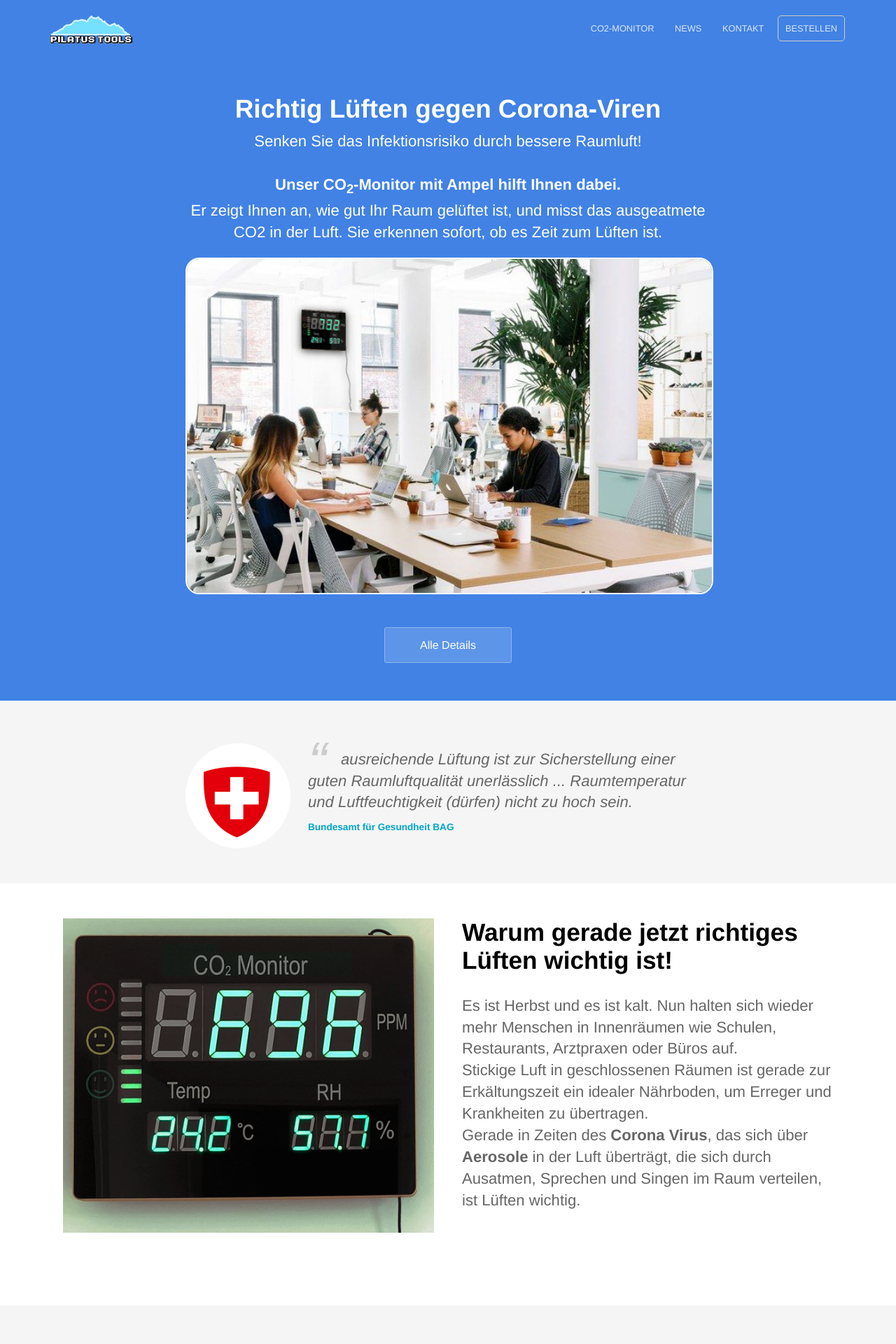
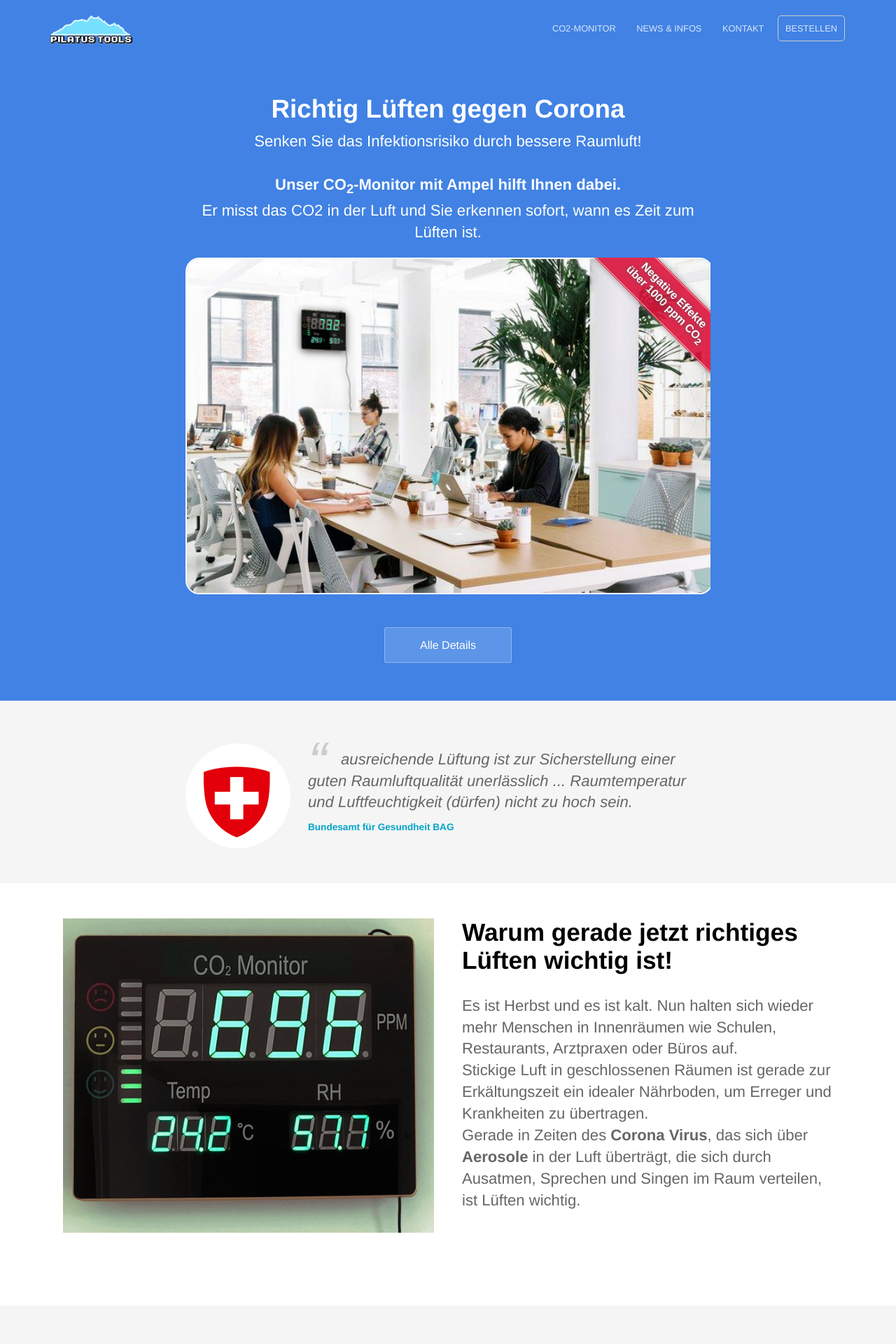
Before and after one commit to raumluft-messen-ch/raumluft-messen-ch.github.io, a Jekyll site: the page built from index.html, in a window 1280 px wide. Shown: the top 1920 px of the page at 70% size. Built offline with Jekyll 4.4.1, drawn with Linux system fonts in a browser that asks for light colours.

Commit message:
adds ribbon and post

```diff
--- a/_data/navigation.yml
+++ b/_data/navigation.yml
@@ -2,7 +2,7 @@
   link: /co2-monitor-ampel/
   new_window: false
   highlight: false
-- name: News
+- name: News & Infos
   link: /news/
   new_window: false
   highlight: false
--- a/_sass/landing-page.scss
+++ b/_sass/landing-page.scss
@@ -65,3 +65,32 @@
 		flex-direction: row-reverse;
 	}
 }
+
+.ribboned {
+	position: relative;
+	overflow: hidden;
+}
+.ribbon {
+	background-color: crimson;
+	opacity: 0.9;
+	overflow: hidden;
+	white-space: nowrap;
+	position: absolute;
+	right: -66px;
+	top: 30px;
+	transform: rotate(45deg);
+	box-shadow: 0 0 10px #888;
+
+	a {
+		border: 1px solid #faa;
+		color: #fff;
+		display: block;
+		font: bold 100% 'Helvetica Neue', Helvetica, Arial, sans-serif;
+		margin: 1px 0;
+		padding: 10px 50px;
+		text-align: center;
+		text-decoration: none;
+		/* for creating shadow */
+		text-shadow: 0 0 5px #444;
+	}
+}
--- a/index.html
+++ b/index.html
@@ -4,14 +4,17 @@ description: Durch den Einsatz unseres CO2-Messgeräts kann optimal gelüftet un
 ---
 <section class="hero">
 	<div class="text-container">
-		<h1 class="editable"><strong>Richtig Lüften gegen Corona-Viren</strong></h1>
+		<h1 class="editable"><strong>Richtig Lüften gegen Corona</strong></h1>
 		<p class="subtext editable">
 			Senken Sie das Infektionsrisiko durch bessere Raumluft!<br>
 			<br>
 			<strong>Unser CO<sub>2</sub>-Monitor mit Ampel hilft Ihnen dabei.</strong><br>
-			Er zeigt Ihnen an, wie gut Ihr Raum gelüftet ist, und misst das ausgeatmete CO2 in der Luft. Sie erkennen sofort, ob es Zeit zum Lüften ist.
+			Er misst das CO2 in der Luft und Sie erkennen sofort, wann es Zeit zum Lüften ist.</strong>
 		</p>
-		<div>
+		<div class="ribboned">
+			<div class="ribbon">
+				<a href="{{ site.baseurl }}/2020/10/16/Welche-CO2-Werte-sind-gesund/">Negative Effekte<br>über 1000 ppm CO<sub>2</sub></a>
+			</div>
 			<img src="{{ site.baseurl }}/images/co2-monitor-im-buero.png" alt="CO2-Monitor an der Wand montiert" />
 		</div>
 	</div>
--- a/news/index.html
+++ b/news/index.html
@@ -4,7 +4,7 @@ description: Artikel zu den Themen Lüften und CO<sub>2</sub>-Messung
 ---
 
 <div class="text-container">
-	<p class="editor-link"><a href="cloudcannon:collections/_posts" class="btn"><strong>&#9998;</strong> Post Hinzufügen</a></p>
+	<p class="editor-link"><a href="cloudcannon:collections/_news-infos" class="btn"><strong>&#9998;</strong> Post Hinzufügen</a></p>
 
 	{% include list-posts.html posts=paginator.posts %}
 
```
Also changed, not shown: _news-infos/2020-10-16-Welche-CO2-Werte-sind-gesund.md (added, +10 -0 lines), _news-infos/_defaults.md (added, +7 -0 lines), _posts/_defaults.md (deleted, +0 -6 lines), _news-infos/2016-08-24-Infektionsgefahr-durch-Aerosole.md (renamed from _posts/2016-08-24-Infektionsgefahr-durch-Aerosole.md), _news-infos/2016-09-01-TU-Berlin-haelt-Einsatz-von-CO2-Ampeln-sinnvoll.md (renamed from _posts/2016-09-01-TU-Berlin-haelt-Einsatz-von-CO2-Ampeln-sinnvoll.md), _news-infos/2016-10-01-Video-ueber-Verbreitung-von-Aerosolen.md (renamed from _posts/2016-10-01-Video-ueber-Verbreitung-von-Aerosolen.md), _news-infos/2020-10-10-Umweltbundesamt-empfiehlt-bereits-seit-2008-CO2-Messgeraete.md (renamed from _posts/2020-10-10-Umweltbundesamt-empfiehlt-bereits-seit-2008-CO2-Messgeraete.md), 1 other file.
